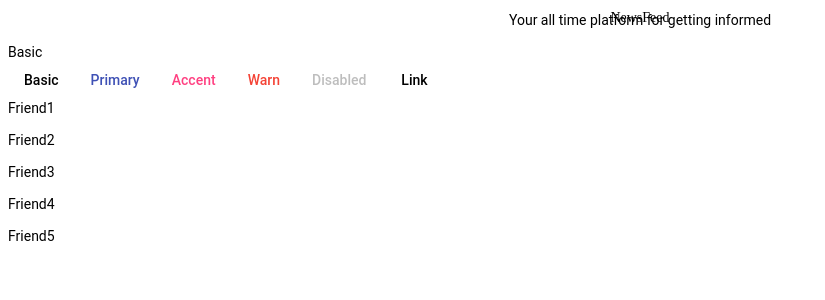
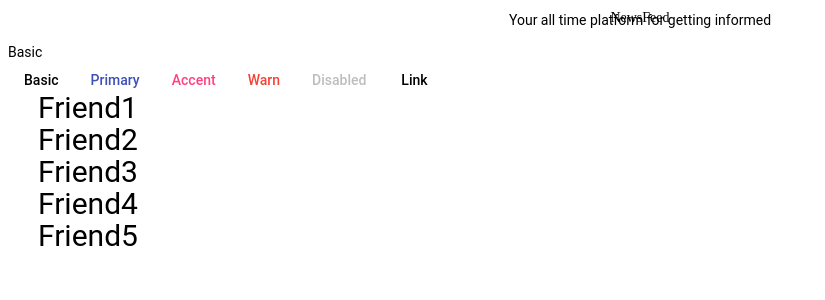
Before and after one commit to paulmunyao/newsfeed, an Angular app: page / in a window 1280 px wide. Shown: the top 300 px of the page, without its empty margins (0-825 px from the left). Built offline with nearby package versions, Linux system fonts and the light colour scheme; a web font is replaced by a local one.

Commit message:
uncomment code

```diff
--- a/src/app/user/user.component.css
+++ b/src/app/user/user.component.css
@@ -1,4 +1,4 @@
-/* .user{
+.user{
     margin-left: 30px;
     font-size: 30px;
-} */
+}
```
